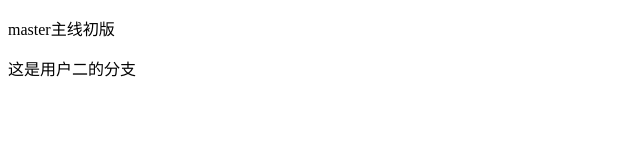
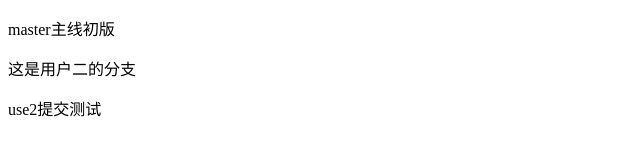
Before and after one commit to Locke6/ultraTest, a plain HTML site: page index.html in a window 1280 px wide. Shown: the whole page, without its empty margins (0-640 px from the left). Drawn offline with Linux system fonts and the light colour scheme.

Commit message:
user2提交测试

```diff
--- a/index.html
+++ b/index.html
@@ -10,6 +10,7 @@
 <body>
     <p>master主线初版</p>
     <p>这是用户二的分支</p>
+    <p>use2提交测试</p>
 </body>
 
 </html>
```
